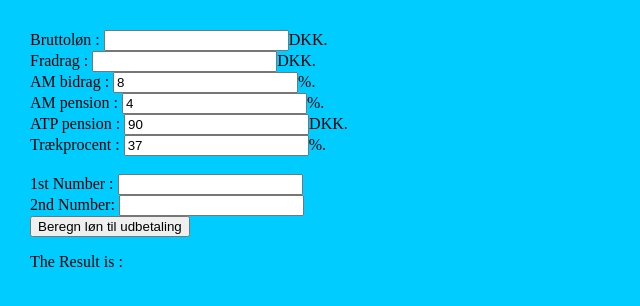
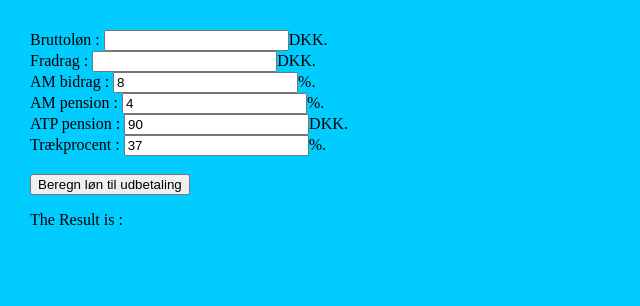
Before and after one commit to Slitch/loen-beregner, a plain HTML site: page index.html in a window 1280 px wide. Shown: the whole page, without its empty margins (0-640 px from the left). Drawn offline with Linux system fonts and the light colour scheme.

Commit message:
Update index.html
remove stuff

```diff
--- a/index.html
+++ b/index.html
@@ -17,12 +17,9 @@
         ATP pension :   <input type="text" id="atp_pension" value="90" />DKK.<br>
         Trækprocent :   <input type="text" id="traekprocent" value="37" />%.<br>
         <br>
-        1st Number :    <input type="text" id="firstNumber" /><br>
-        2nd Number:     <input type="text" id="secondNumber" /><br>
         <input type="button" onClick="loen_beregn()" Value="Beregn løn til udbetaling" />
     </form>
     <p>The Result is : <br>
-    <span id = "result"></span>
     <span id = "loen_result"></span>
     </p>
 
```
